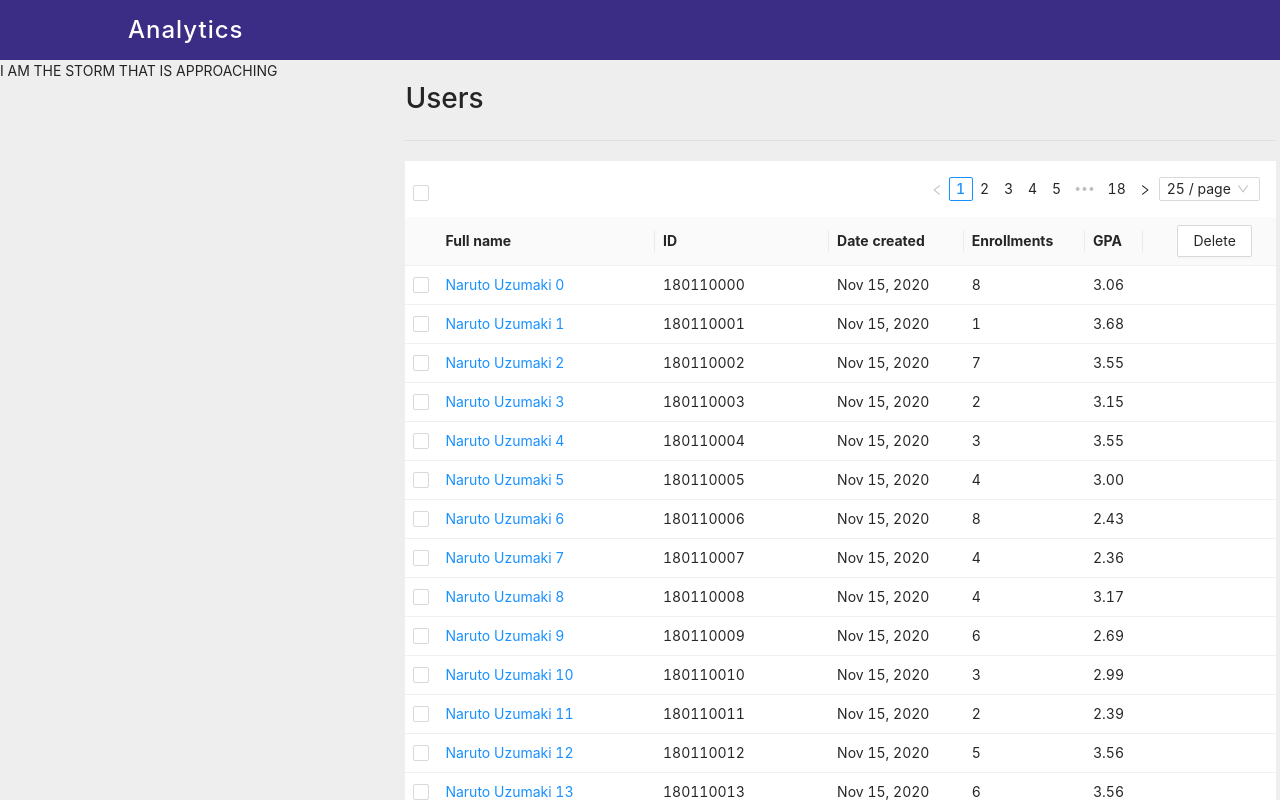
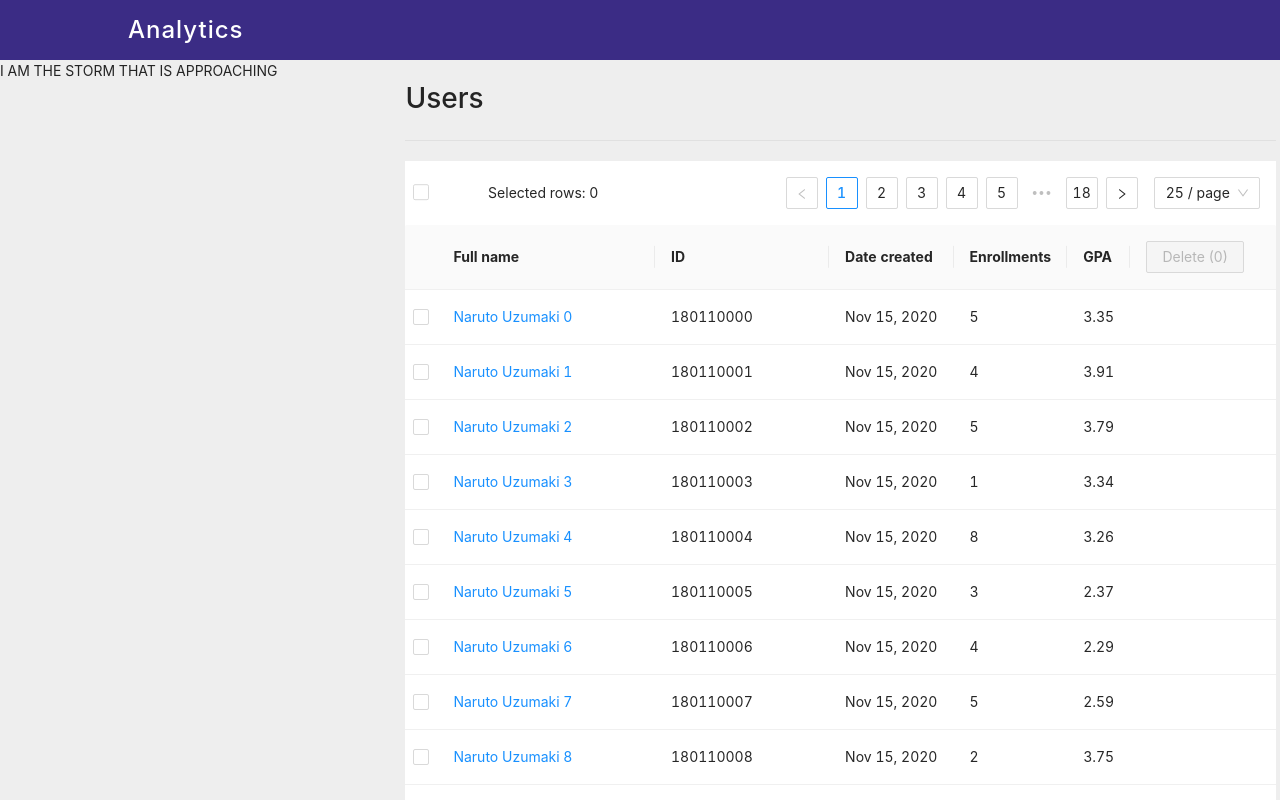
Before and after one commit to kenadil/services, a React (Create React App) app: page /users in a window 1280 px wide. Shown: the top 800 px of the page. Built offline with nearby package versions, Linux system fonts and the light colour scheme.

Commit message:
ADDED: Scratch for Redux

```diff
--- a/package.json
+++ b/package.json
@@ -14,9 +14,11 @@
     "react": "^17.0.1",
     "react-dom": "^17.0.1",
     "react-loader-spinner": "^3.1.14",
+    "react-redux": "^7.2.2",
     "react-router": "^5.2.0",
     "react-router-dom": "^5.2.0",
     "react-scripts": "4.0.0",
+    "redux": "^4.0.5",
     "typescript": "^4.0.3",
     "web-vitals": "^0.2.4"
   },
@@ -45,6 +47,7 @@
     ]
   },
   "devDependencies": {
+    "@types/react-loader-spinner": "^3.1.1",
     "@types/react-router-dom": "^5.1.6"
   }
 }
--- a/src/App.css
+++ b/src/App.css
@@ -32,7 +32,7 @@ body {
 }
 
 .ant-table-thead .ant-checkbox {
-  transform: translateY(-300%);
+  transform: translateY(-405%);
 }
 
 .ant-table-wrapper {
--- a/src/Components/Users/Table.tsx
+++ b/src/Components/Users/Table.tsx
@@ -1,60 +1,33 @@
 import { Button, Divider, Table } from "antd";
-import React from "react";
+import Column from "antd/lib/table/Column";
+import Loader from "react-loader-spinner";
+import React, { useEffect, useState } from "react";
 
 let style = {
   paddingBottom: "3.5vh",
 };
 
-const columns: any = [
-  {
-    title: <b>Full name</b>,
-    dataIndex: "name",
-    fixed: "left",
-    width: "25%",
-    render: (text: String) => <a href="#">{text}</a>
-  },
-  {
-    title: <b>ID</b>,
-    dataIndex: "id",
-    fixed: "left",
-    width: "20%",
-  },
-  {
-    title: <b>Date created</b>,
-    dataIndex: "date",
-  },
-  {
-    title: <b>Enrollments</b>,
-    dataIndex: 'enrollments',
-  },
-  {
-    title: <b>GPA</b>,
-    dataIndex: 'gpa',
-  },
-  {
-    title:
-      <Button style={{ float: "right", marginRight: "1.25vw" }}>
-        Delete
-      </Button>,
-    dataIndex: '',
-    fixed: "right",
-  }
-];
-
 export interface record {
-  id: any,
-  key: any,
-  name: String,
-  date: any,
-  enrollments: any,
-  gpa: any,
+  id: any;
+  key: any;
+  name: String;
+  date: any;
+  enrollments: any;
+  gpa: any;
 }
 
-let data: record[] = [];
+const UserTable = () => {
+  const [selectedKeys, setSelectedKeys] = useState<any | []>([]);
+  const [selected, setSelected] = useState(0);
+  const [tableData, setTableData] = useState<any>([]);
+  const [loading, setLoading] = useState(false);
+
+  useEffect(() => {
+    const data = [];
     for (var i = 0; i < 46; i++) {
       data.push({
         key: i,
-    id: (i < 10) ? "18011000"+i : "1801100" + i,
+        id: i < 10 ? "18011000" + i : "1801100" + i,
         name: "Naruto Uzumaki " + i,
         date: "Nov 15, 2020",
         enrollments: Math.round(Math.random() * (8 - 1) + 1),
@@ -71,55 +44,101 @@ for (i = 100; i < 500; i++) {
         gpa: (Math.random() * (4 - 2) + 2).toFixed(2),
       });
     }
+    setTableData(data);
+  }, []);
 
-class UserTable extends React.Component {
-  state = {
-    selectedRowKeys: [] as unknown as any,
-  };
-  selectRow = (record: record) => {
-    const selectedRowKeys = [this.state.selectedRowKeys];
+  const selectRow = (record: record) => {
+    const selectedRowKeys = [selectedKeys];
     if (selectedRowKeys.indexOf(record.key) >= 0) {
       selectedRowKeys.splice(selectedRowKeys.indexOf(record.key));
-    }
-    else
-      selectedRowKeys.push(record.key);
-    this.setState({ selectedRowKeys });
-  }
-  onSelectedRowKeyChange = (selectedRowKeys: any[]) => {
-    this.setState({ selectedRowKeys });
-    console.log('selectedRowKeys changed: ', selectedRowKeys);
-  }
-  render() {
-    const { selectedRowKeys } = this.state;
+    } else selectedRowKeys.push(record.key);
+    setSelectedKeys({ selectedRowKeys });
+  };
+  const onSelectedRowKeyChange = (selectedRowKeys: any[]) => {
+    setSelectedKeys({ selectedRowKeys });
+    setSelected(selectedRowKeys.length);
+    console.log("selectedRowKeys changed: ", selectedRowKeys);
+  };
+
+  const { selectedRowKeys } = selectedKeys;
   const rowSelection = {
     selectedRowKeys,
-      onChange: this.onSelectedRowKeyChange,
-    }
+    onChange: onSelectedRowKeyChange,
+  };
+
+  const deleteRows = () => {
+    setLoading(true);
+    const timer = setTimeout(() => {
+      const selectedRowKeys = [selectedKeys];
+      tableData.filter((el: record) => !selectedRowKeys.includes(el.key));
+      selectedRowKeys.filter((el) => selectedRowKeys.includes(el));
+      setSelectedKeys(selectedRowKeys);
+      setSelected(0);
+      setLoading(false);
+    }, 2000);
+    return () => clearTimeout(timer);
+  };
+
   return (
     <div className="UserTable">
       <h1>Users</h1>
       <Divider style={{ margin: "2.5vh 0" }} />
+      {loading ? (
+        <Loader
+          type="Bars"
+          color="#00BFFF"
+          height={50}
+          width={50}
+          timeout={3000}
+        />
+      ) : (
+        <>
+          <span
+            style={{
+              position: "absolute",
+              transform: "translate(75%, 95%)",
+            }}
+          >
+            Selected rows: {selected}
+          </span>
           <Table
             rowSelection={rowSelection}
-          size="small"
-          pagination={
-            {
+            pagination={{
               position: ["topRight", "topRight"],
               pageSize: 25,
+            }}
+            dataSource={tableData}
+            style={style}
+          >
+            <Column
+              title={<b>Full name</b>}
+              dataIndex="name"
+              fixed="left"
+              width="25%"
+              render={(text: any) => <a href="/#">{text}</a>}
+            />
+            <Column title={<b>ID</b>} dataIndex="id" fixed="left" width="20%" />
+            <Column title={<b>Date created</b>} dataIndex="date" />
+            <Column title={<b>Enrollments</b>} dataIndex="enrollments" />
+            <Column title={<b>GPA</b>} dataIndex="gpa" />
+            <Column
+              title={
+                <Button
+                  disabled={selected === 0}
+                  style={{ float: "right", marginRight: "1.25vw" }}
+                  onClick={deleteRows}
+                >
+                  Delete ({selected})
+                </Button>
               }
-          }
-          columns={columns}
-          dataSource={data}
-          onRow={(record: any) => ({
-            onClick: () => {
-              this.selectRow(record);
-            },
-          })}
-          style={style}
+              dataIndex=""
+              fixed="right"
             />
+          </Table>
+        </>
+      )}
     </div>
   );
-  }
-}
+};
 
 export default UserTable;
```
Also changed, not shown: 2 other files (tests, documents, lock files or other folders). Lines whose indentation alone changed are shown as unchanged.
